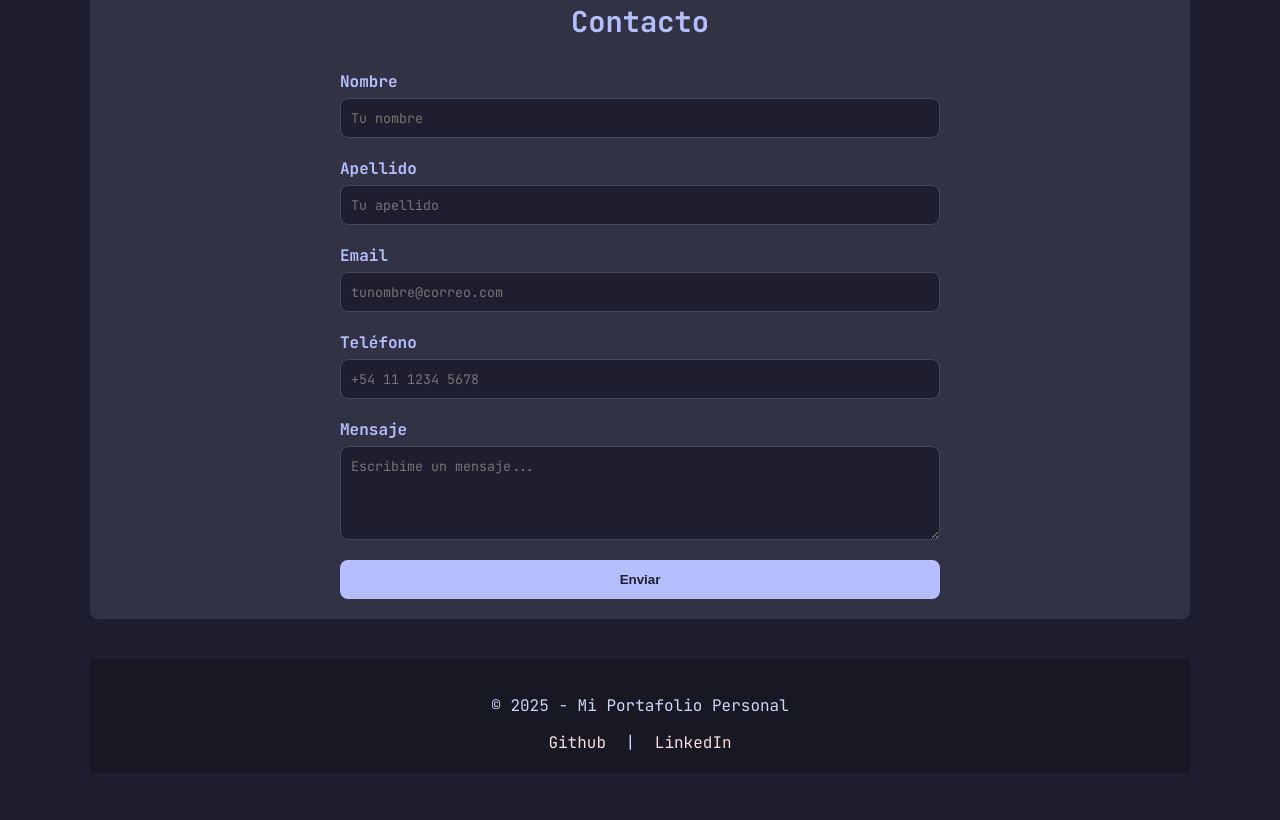
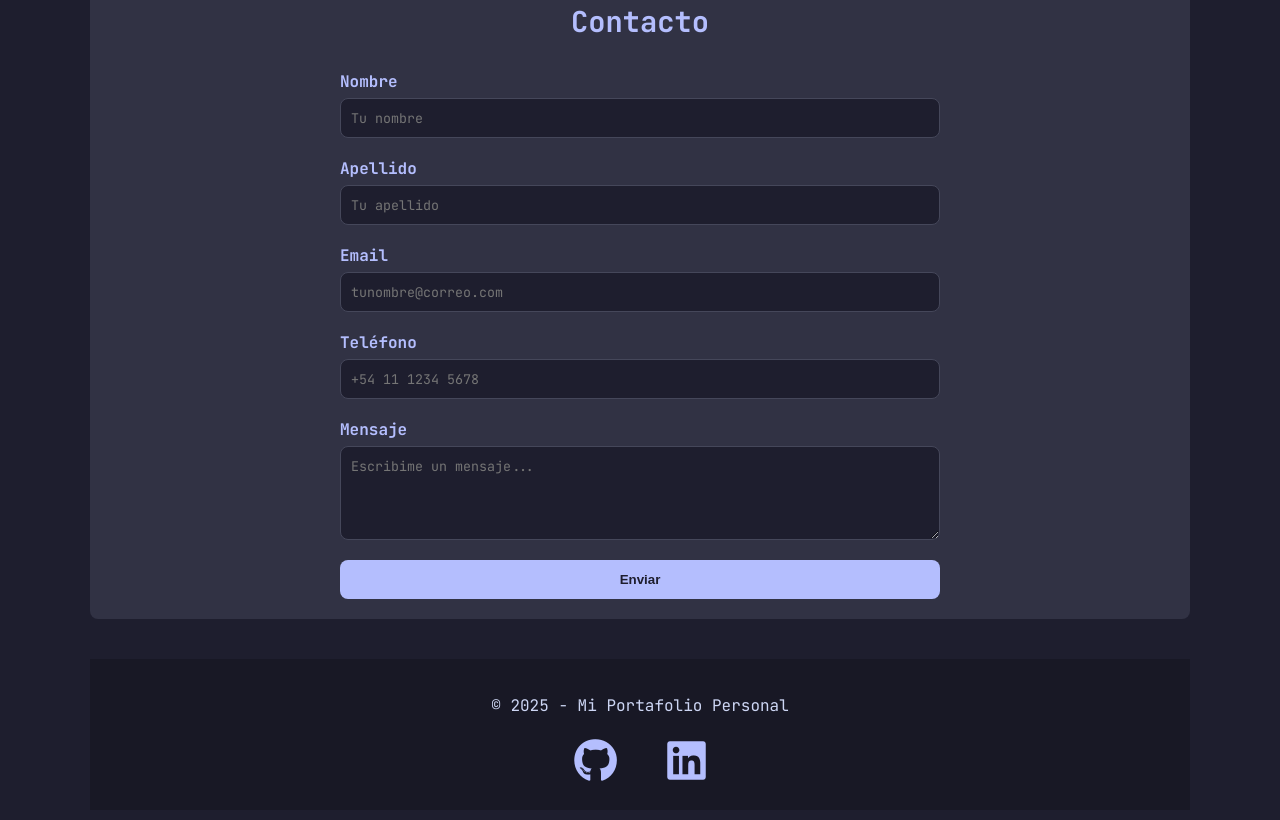
Before and after one commit to damianclausi/portfoliopersonal, a plain HTML site: page index.html in a window 1280 px wide. Shown: the part 2756-3576 px from the top of the page. Drawn offline with Linux system fonts and the light colour scheme.

Commit message:
Se agregó iconos en redes sociales de contacto

```diff
--- a/css/styles.css
+++ b/css/styles.css
@@ -290,3 +290,18 @@ footer a {
 footer a:hover {
   color: #b4befe;
 }
+
+.contact-icons {
+  margin-top: 10px;
+}
+
+.contact-icons a {
+  color: #b4befe;
+  margin: 0 12px;
+  font-size: 44px;
+  transition: color 0.3s ease; /* Agrega una transición suave al cambiar de colorr*/
+}
+
+.contact-icons a:hover {
+  color: #f5e0dc;
+}
--- a/index.html
+++ b/index.html
@@ -10,6 +10,10 @@
 
     <!-- Fuentes -->
     <link href="https://fonts.googleapis.com/css2?family=JetBrains+Mono:wght@400;700&display=swap" rel="stylesheet">
+
+    <!-- Font Awesome -->
+    <!-- Carga la biblioteca de íconos Font Awesome (una web externa) para el contacto de redes sociales -->
+    <link rel="stylesheet" href="https://cdnjs.cloudflare.com/ajax/libs/font-awesome/6.5.0/css/all.min.css">
 
 
     <!-- CSS -->
@@ -43,7 +47,7 @@
       </section>
 
 
-     <!-- Tarjetas de proyectos desarrollados -->
+      <!-- Tarjetas de proyectos desarrollados -->
       <section id="tarjetas">
         <h2>Proyectos</h2>
         <div class="contenedor-tarjetas">
@@ -152,9 +156,27 @@
 
 
     <!-- PIE DE PÁGINA -->
+    <!-- aria-label="GitHub"
+
+    Es un atributo de accesibilidad.
+
+    Le dice a lectores de pantalla (por ejemplo, para personas ciegas) que este enlace lleva a GitHub, aunque el contenido sea solo un ícono visual.
+
+    Mejora la usabilidad y accesibilidad web. -->
     <footer>
       <p>© 2025 - Mi Portafolio Personal</p>
-      <a href="#">Github</a> | <a href="#">LinkedIn</a>
+      <div class="contact-icons">
+        <a href="https://github.com/damianclausi" target="_blank" aria-label="GitHub">
+          <i class="fab fa-github"></i> <!-- Esto es el ícono de GitHub, gracias a Font Awesome. -->
+        </a>
+        <a href="https://www.linkedin.com/" target="_blank" aria-label="LinkedIn">
+          <i class="fab fa-linkedin"></i>  <!-- Esto es el ícono de LindedIn, gracias a Font Awesome. -->
+
+
+
+        </a>
+      </div>
     </footer>
+
   </body>
 </html>
```
